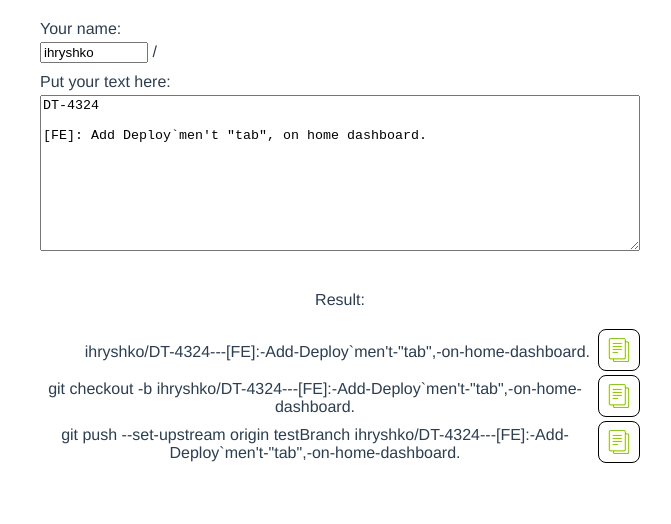
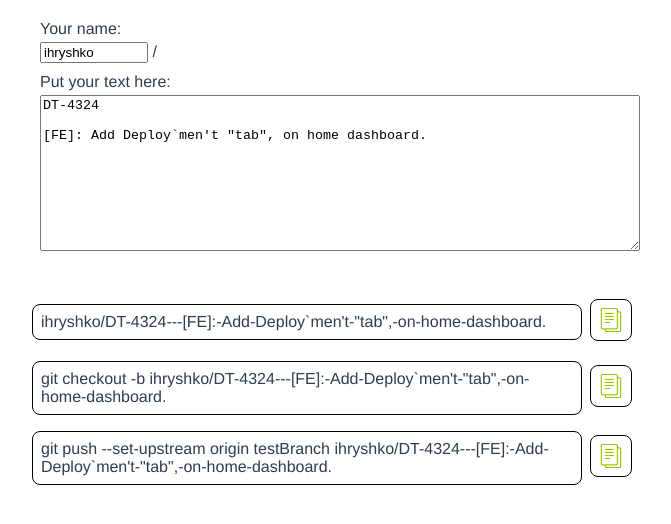
Before and after one commit to ivan-hryshko/branch-name-generator, a Vue app: page / in a window 1280 px wide. Shown: the top 524 px of the page, without its empty margins (300-971 px from the left). Built offline with nearby package versions, Linux system fonts and the light colour scheme.

Commit message:
added border

```diff
--- a/src/App.scss
+++ b/src/App.scss
@@ -60,12 +60,19 @@ textarea{
 
 .result__block {
   display: flex;
-  justify-content: center;
+  justify-content: flex-end;
   align-items: center;
+  width: 100%;
+  margin: 8px;
 }
 
 .result__value {
-  vertical-align: center;
+  border: 1px solid black;
+  border-radius: 8px;
+  width: 100%;
+  text-align: start;
+  height: 100%;
+  padding: 8px;
 }
 
 .result__copy {
--- a/src/App.vue
+++ b/src/App.vue
@@ -23,9 +23,6 @@
         />
       </div>
       <div class="result">
-        <div class="result__title">
-          Result:
-        </div>
         <div class="result__block" >
           <div class="result__value">
             {{ result }}
```
